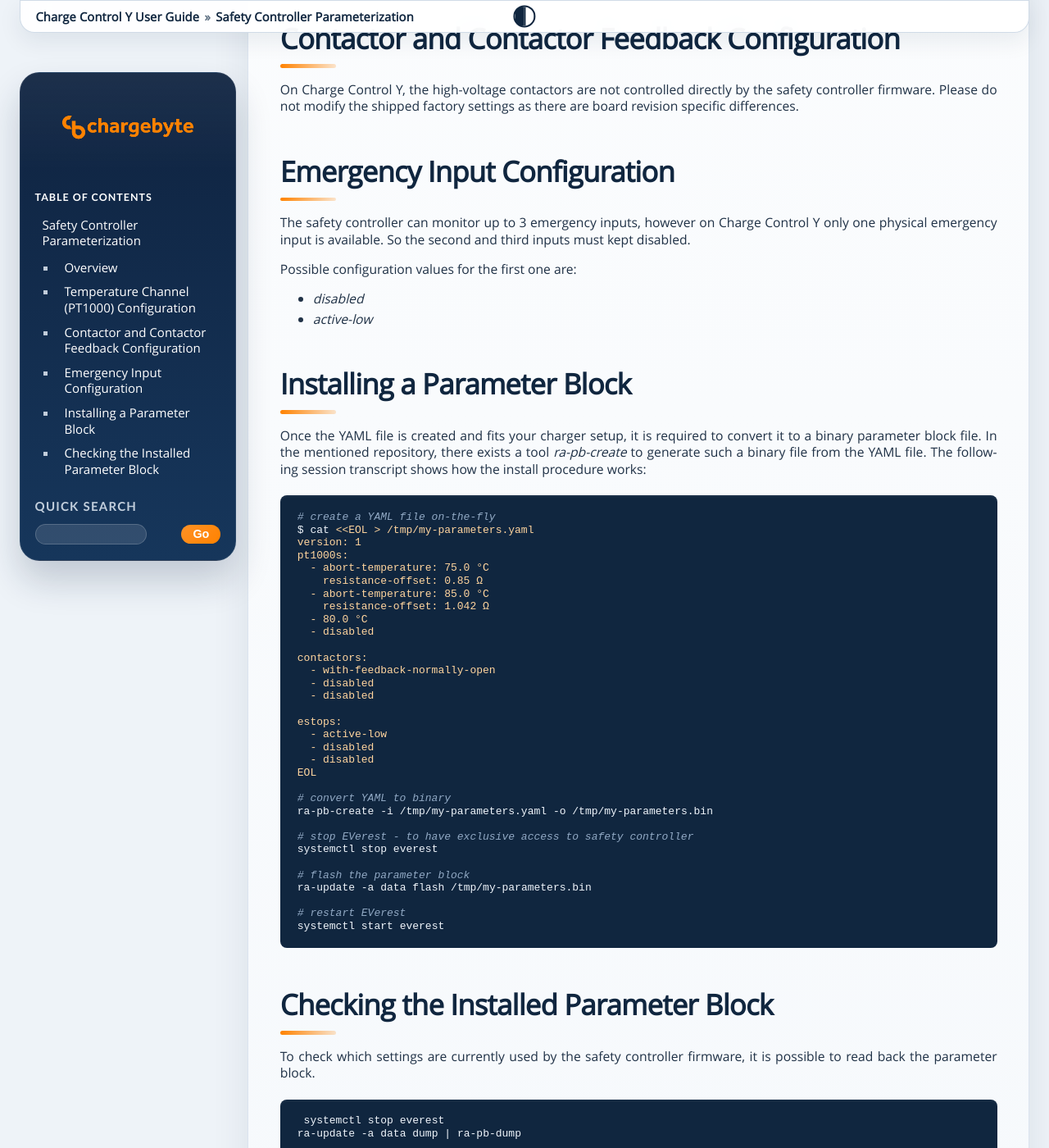
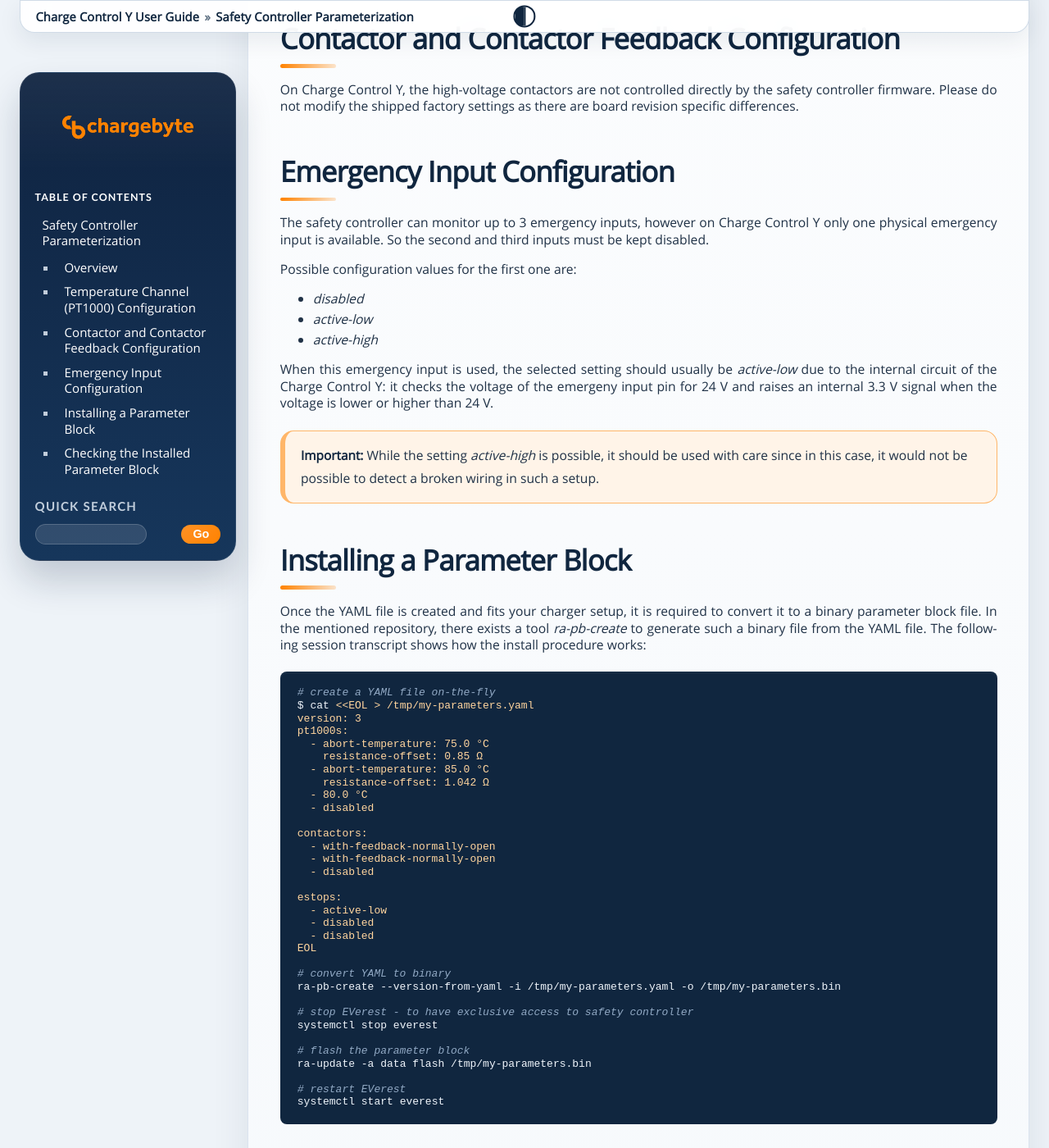
Before and after one commit to chargebyte/chargebyte-docs, a Sphinx documentation site: the page built from docs/source/safety_controller_parameterization.rst, in a window 1280 px wide and 1400 px high, scrolled down 1741 px. Shown: the whole window at 82% size. Built offline with Sphinx 7.4.7, drawn with Linux system fonts in a browser that asks for light colours.

Commit message:
Update parameter block documentation
Signed-off-by: Michael Heimpold <michael.heimpold@chargebyte.com>

```diff
--- a/docs/source/safety_controller_parameterization.rst
+++ b/docs/source/safety_controller_parameterization.rst
@@ -28,7 +28,7 @@
 
 .. code-block:: yaml
 
-   version: 1
+   version: 3
    pt1000s:
      - abort-temperature: 75.0 °C
        resistance-offset: 0.85 Ω
@@ -95,12 +95,22 @@
 ^^^^^^^^^^^^^^^^^^^^^^^^^^^^^
 
 The safety controller can monitor up to 3 emergency inputs, however on Charge Control Y only one physical
-emergency input is available. So the second and third inputs must kept disabled.
+emergency input is available. So the second and third inputs must be kept disabled.
 
 Possible configuration values for the first one are:
 
 - `disabled`
 - `active-low`
+- `active-high`
+
+When this emergency input is used, the selected setting should usually be `active-low` due to the
+internal circuit of the Charge Control Y: it checks the voltage of the emergeny input pin for 24 V
+and raises an internal 3.3 V signal when the voltage is lower or higher than 24 V.
+
+.. important::
+
+   While the setting `active-high` is possible, it should be used with care since in this case,
+   it would not be possible to detect a broken wiring in such a setup.
 
 
 Installing a Parameter Block
@@ -114,7 +124,7 @@
 
    # create a YAML file on-the-fly
    $ cat <<EOL > /tmp/my-parameters.yaml
-   version: 1
+   version: 3
    pt1000s:
      - abort-temperature: 75.0 °C
        resistance-offset: 0.85 Ω
@@ -125,7 +135,7 @@
 
    contactors:
      - with-feedback-normally-open
-     - disabled
+     - with-feedback-normally-open
      - disabled
 
    estops:
@@ -135,7 +145,7 @@
    EOL
 
    # convert YAML to binary
-   ra-pb-create -i /tmp/my-parameters.yaml -o /tmp/my-parameters.bin
+   ra-pb-create --version-from-yaml -i /tmp/my-parameters.yaml -o /tmp/my-parameters.bin
 
    # stop EVerest - to have exclusive access to safety controller
    systemctl stop everest
@@ -154,7 +164,7 @@
 
 .. code-block:: sh
 
-    systemctl stop everest
-   ra-update -a data dump | ra-pb-dump
+   systemctl stop everest
+   ra-update dump-pb | ra-pb-dump
 
 This will print the current settings in YAML format on stdout.
```
